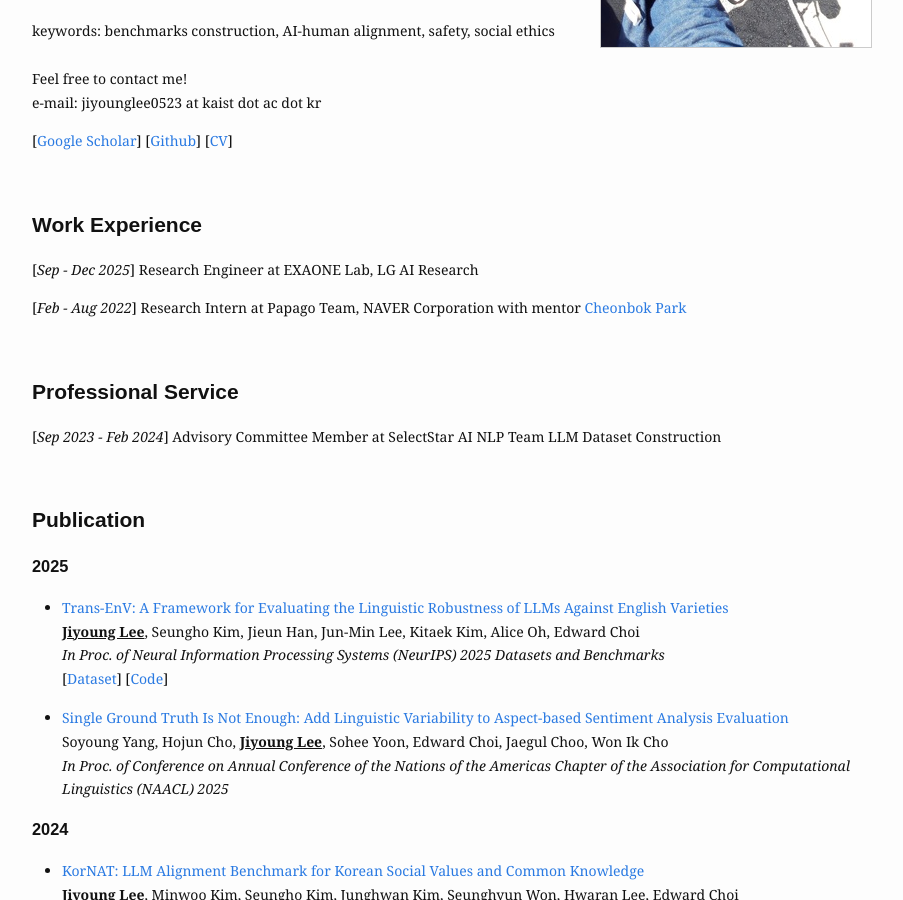
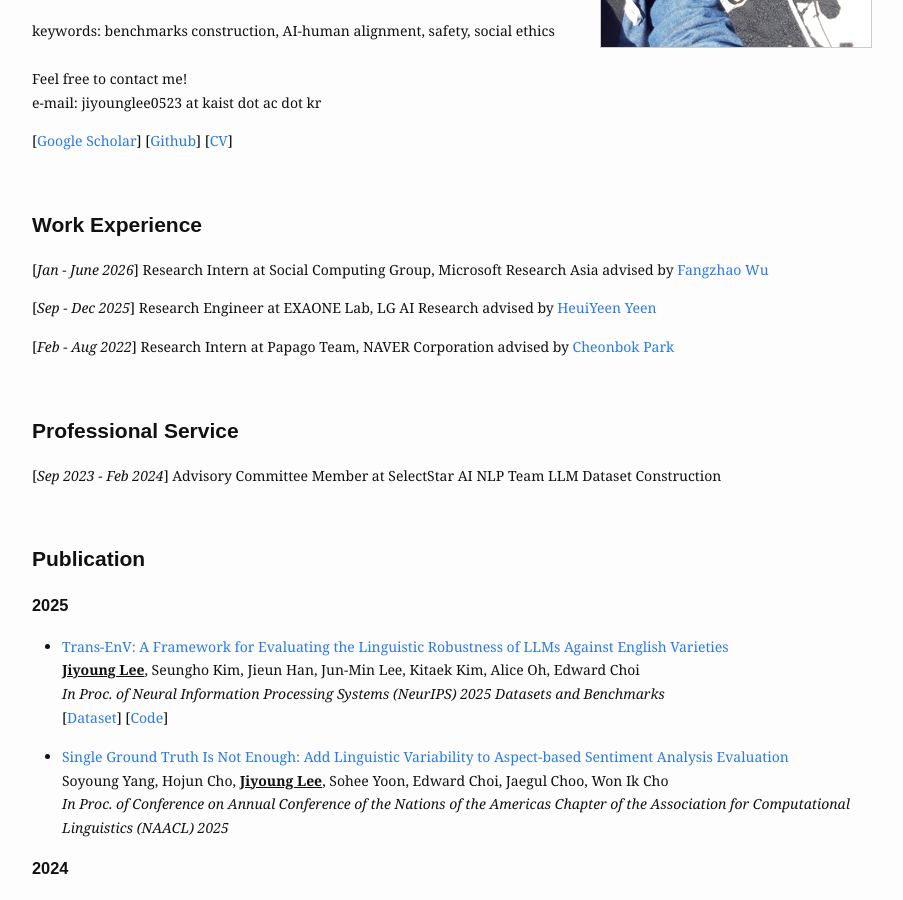
Before and after one commit to jiyounglee-0523/jiyounglee-0523.github.io, a Jekyll site: the page built from index.markdown, in a window 1280 px wide and 900 px high, scrolled down 421 px. Shown: the whole window, without its empty margins (188-1091 px from the left). Built offline with Jekyll 4.4.1, drawn with Linux system fonts in a browser that asks for light colours.

Commit message:
Dec 2025

```diff
--- a/index.markdown
+++ b/index.markdown
@@ -32,9 +32,11 @@ Through my work in constructing benchmarks, I have extensive experience in condu
 <h2> <strong>Work Experience</strong></h2>
 </p>
 
-[_Sep - Dec 2025_] Research Engineer at EXAONE Lab, LG AI Research
+[_Jan - June 2026_] Research Intern at Social Computing Group, Microsoft Research Asia advised by <a href="https://www.microsoft.com/en-us/research/people/fangzwu/">Fangzhao Wu</a>
 
-[*Feb - Aug 2022*] Research Intern at Papago Team, NAVER Corporation with mentor <a href="https://cbokpark.github.io/">Cheonbok Park</a>
+[_Sep - Dec 2025_] Research Engineer at EXAONE Lab, LG AI Research advised by <a href="https://www.linkedin.com/in/heuiyeen-yeen-146b55236/">HeuiYeen Yeen</a>
+
+[*Feb - Aug 2022*] Research Intern at Papago Team, NAVER Corporation advised by <a href="https://cbokpark.github.io/">Cheonbok Park</a>
 
 &nbsp;
 
```
